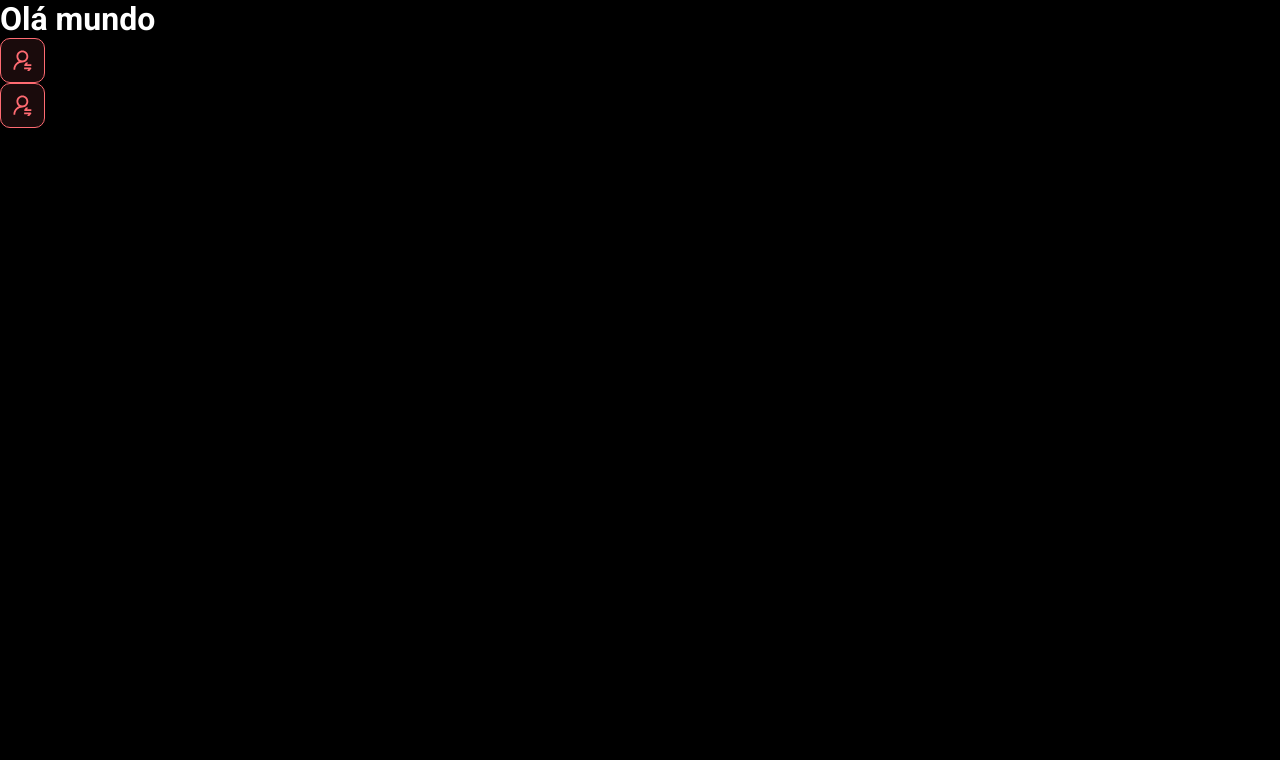
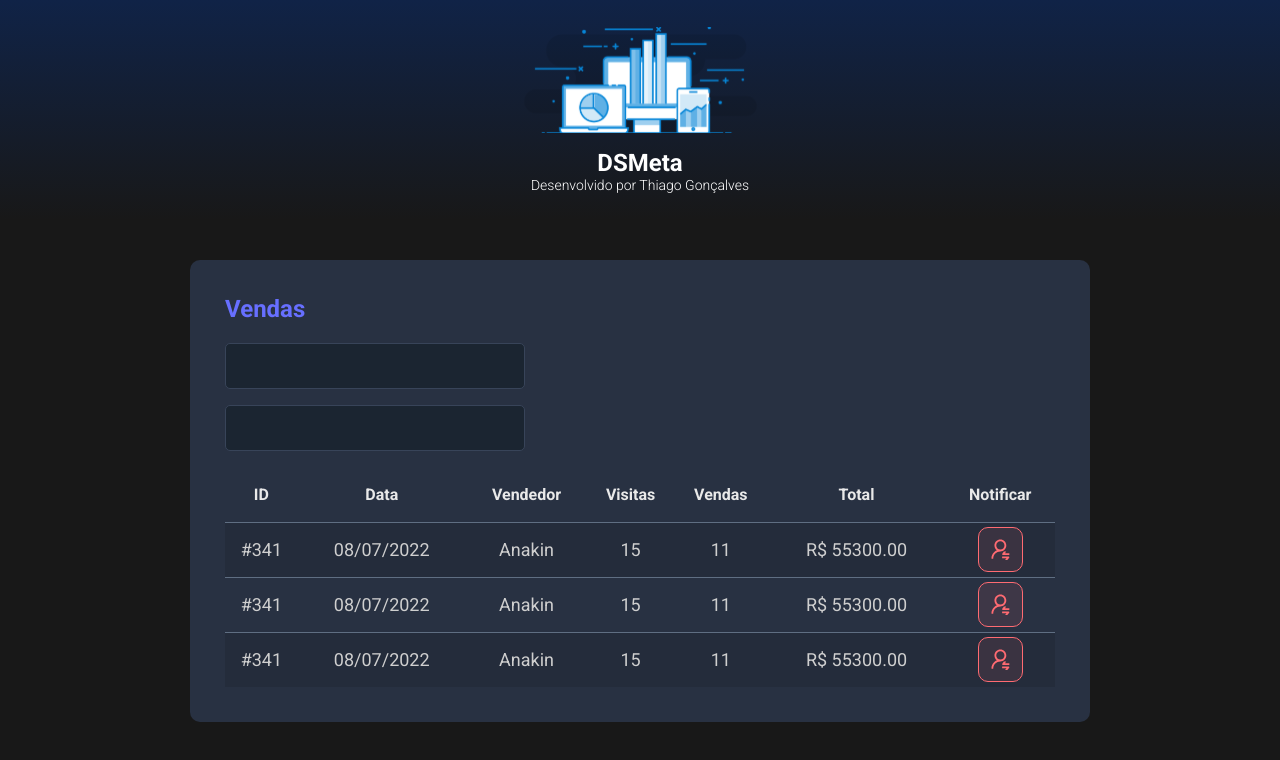
Before and after one commit to T-G0nc4lv3s/dsmeta, a React (Vite) app in the folder frontend/: page / in a window 1280 px wide. Shown: the top 760 px of the page. Built offline with nearby package versions, Linux system fonts and the light colour scheme.

Commit message:
Other components

```diff
--- a/frontend/src/App.tsx
+++ b/frontend/src/App.tsx
@@ -1,12 +1,19 @@
 
 import NotificationButton from './components/index';
+import Header from './components/Header/index'
+import SalesCard from './components/SalesCard/index';
 
 function App() {
   return(
     <>
-      <h1>Olá mundo</h1>
-      <NotificationButton/>
-      <NotificationButton/>
+      <Header/>
+      <main>
+        <section id="sales">
+          <div className="dsmeta-container">
+            <SalesCard />
+          </div>
+        </section>
+      </main>
     </>
   )
 }
--- /dev/null
+++ b/frontend/src/components/Header/index.tsx
@@ -0,0 +1,20 @@
+import logo from '../../assets/img/logo.svg'
+import './styles.css'
+
+function Header(){
+    return (
+        <>
+            <header>
+                <div className="dsmeta-logo-container">
+                    <img src={logo} alt="DSMeta" />
+                    <h1>DSMeta</h1>
+                    <p>Desenvolvido por
+                        <a href="https://github.com/T-G0nc4lv3s"> Thiago Gonçalves</a>
+                    </p>
+                </div>
+            </header>
+        </>
+    )
+}
+
+export default Header
--- /dev/null
+++ b/frontend/src/components/Header/styles.css
@@ -0,0 +1,30 @@
+header{
+    height: 220px;
+    background: linear-gradient(180deg, #102347 0%, #181818 100%);
+    display: flex;
+    align-items: center;
+    justify-content: center;
+}
+
+.dsmeta-logo-container{
+    display: flex;
+    flex-direction: column;
+    align-items: center;
+}
+
+.dsmeta-logo-container img {
+    width: 235px;
+    height: 106.07px;
+    left: 43px;
+    top: 28px;
+}
+
+.dsmeta-logo-container h1{
+    margin-top: 15px;
+    font-size: 24px;
+}
+
+.dsmeta-logo-container p{
+    font-size: 14px;
+    font-weight: 300;
+}
--- /dev/null
+++ b/frontend/src/components/SalesCard/index.tsx
@@ -0,0 +1,83 @@
+import './styles.css'
+import NotificationButton from './../index';
+
+function SalesCard() {
+    return(
+    <>
+        <div className="dsmeta-card">
+                    <h2 className="dsmeta-sales-title">Vendas</h2>
+                    <div>
+                        <div className="dsmeta-form-control-container">
+                            <input className="dsmeta-form-control" type="text" />
+                        </div>
+                        <div className="dsmeta-form-control-container">
+                            <input className="dsmeta-form-control" type="text" />
+                        </div>
+                    </div>
+
+                    <div>
+                        <table className="dsmeta-sales-table">
+                            <thead>
+                                <th className="show992">ID</th>
+                                <th className="show576">Data</th>
+                                <th>Vendedor</th>
+                                <th className="show992">Visitas</th>
+                                <th className="show992">Vendas</th>
+                                <th>Total</th>
+                                <th>Notificar</th>
+                            </thead>
+
+                            <tbody>
+                                <tr>
+                                    <td className="show992">#341</td>
+                                    <td className="show576">08/07/2022</td>
+                                    <td>Anakin</td>
+                                    <td className="show992">15</td>
+                                    <td className="show992">11</td>
+                                    <td>R$ 55300.00</td>
+                                    <td>
+                                        <div className="dsmeta-red-btn-container">
+                                           <NotificationButton />
+                                        </div>
+
+                                    </td>
+                                </tr>
+
+                                <tr>
+                                    <td className="show992">#341</td>
+                                    <td className="show576">08/07/2022</td>
+                                    <td>Anakin</td>
+                                    <td className="show992">15</td>
+                                    <td className="show992">11</td>
+                                    <td>R$ 55300.00</td>
+                                    <td>
+                                        <div className="dsmeta-red-btn-container">
+                                            <NotificationButton />
+                                        </div>
+
+                                    </td>
+                                </tr>
+
+                                <tr>
+                                    <td className="show992">#341</td>
+                                    <td className="show576">08/07/2022</td>
+                                    <td>Anakin</td>
+                                    <td className="show992">15</td>
+                                    <td className="show992">11</td>
+                                    <td>R$ 55300.00</td>
+                                    <td>
+                                        <div className="dsmeta-red-btn-container">
+                                            <NotificationButton />
+                                        </div>
+
+                                    </td>
+                                </tr>
+                            </tbody>
+                        </table>
+                    </div>
+                </div>
+    </>
+    )
+}
+
+export default SalesCard
--- /dev/null
+++ b/frontend/src/components/SalesCard/styles.css
@@ -0,0 +1,94 @@
+.dsmeta-card{
+    background-color: #283142;
+    border-radius: 10px;
+    padding: 30px 10px;
+}
+
+.dsmeta-sales-table{
+    width: 100%;
+    border-spacing: 0;
+    border-collapse: collapse;
+}
+
+.dsmeta-sales-table thead{
+    height: 55px;
+    font-size: 16px;
+    color: #E9E9E9;
+    font-weight: 700;
+}
+
+.dsmeta-sales-table tbody{
+    font-size: 14px;
+    font-weight: 400;
+    color: #CFCFCF;
+    text-align: center;
+}
+
+.dsmeta-sales-title{
+    color: #676FFF;
+    font-size: 24px;
+    margin-bottom: 20px;
+}
+
+.dsmeta-sales-table tr{
+    height: 74px;
+    border-top: 1px solid #5F6E82;
+}
+
+.dsmeta-sales-table tr:hover > td{
+    background-color: #384459;
+}
+
+.dsmeta-sales-table tbody tr:nth-child(odd){
+    background-color: #242C3B;
+}
+
+.dsmeta-form-control-container{
+    margin-bottom: 16px;
+    max-width: 300px;
+}
+
+.dsmeta-form-control{
+    width: 100%;
+    height: 46px;
+    background-color: #1B2531;
+    border: 1px solid #384459;
+    border-radius: 5px;
+    color: #9AAABE;
+    padding: 0 20px;
+}
+
+.dsmeta-red-btn-container{
+    display: flex;
+    justify-content: center;
+}
+
+.show576{
+    display: none;
+}
+
+@media(min-width: 576px){
+    .show576{
+        display: table-cell;
+    }
+    .dsmeta-card{
+        padding: 35px;
+    }
+    .dsmeta-sales-table tr{
+        height: 55px;
+    }
+    .dsmeta-sales-table tbody{
+        font-size: 18px;
+    }
+
+}
+
+.show992{
+    display: none;
+}
+
+@media(min-width: 992px){
+    .show992{
+        display: table-cell;
+    }
+}
--- a/frontend/src/index.css
+++ b/frontend/src/index.css
@@ -9,10 +9,20 @@
 
 body, html {
     color: #FFFFFF;
-    background-color: #000000;
+    background-color: #181818;
 }
 
 a, a:hover, a:visited{
     color: unset;
     text-decoration: none;
 }
+
+#sales{
+    padding: 40px 10px;
+}
+
+.dsmeta-container{
+    width: 100%;
+    max-width: 900px;
+    margin: 0 auto;
+}
```
Also changed, not shown: frontend/src/assets/img/logo.svg (added).
